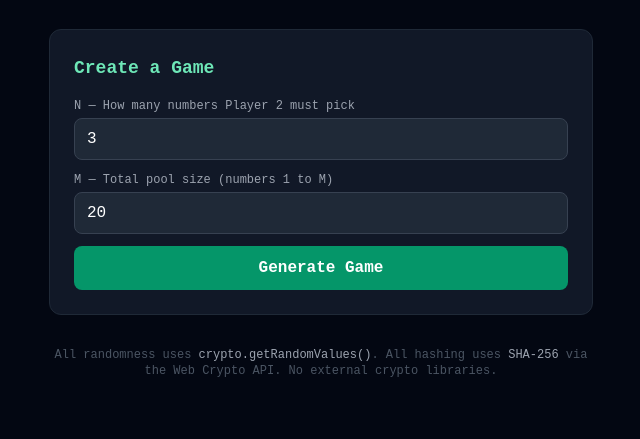
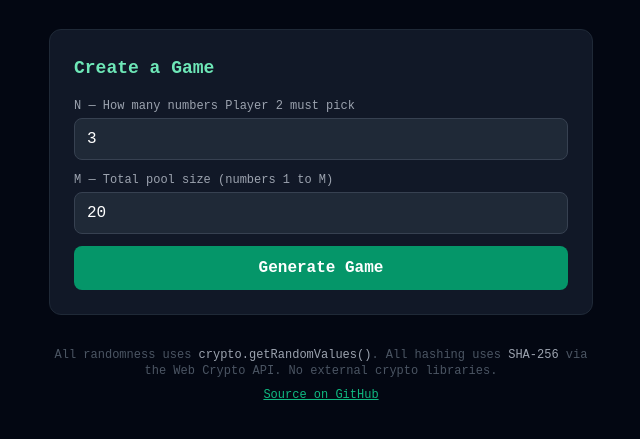
Before and after one commit to Lachy-Dauth/trustless-flip, a website: page public/index.html in a window 1280 px wide. Shown: the part 91-530 px from the top of the page, without its empty margins (319-959 px from the left). Drawn offline with nearby package versions, Linux system fonts and the light colour scheme.

Commit message:
finish code

```diff
--- a/public/index.html
+++ b/public/index.html
@@ -174,6 +174,7 @@ tailwind.config = {
     All randomness uses <code class="text-gray-400">crypto.getRandomValues()</code>.
     All hashing uses <code class="text-gray-400">SHA-256</code> via the Web Crypto API.
     No external crypto libraries.
+    <a href="https://github.com/Lachy-Dauth/trustless-flip" target="_blank" class="text-emerald-500 hover:text-emerald-400 underline block mt-2">Source on GitHub</a>
   </p>
 </div>
 
```
